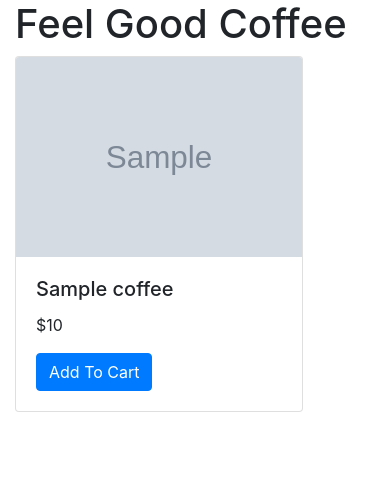
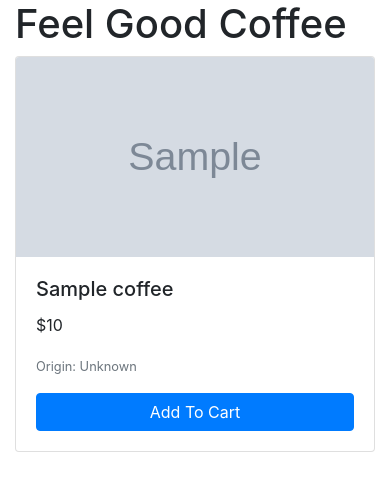
Before and after one commit to tsion1622/Web-App-for-Coffee-Shop, a Django app: template coffee/templates/home.html in a window 390 px wide. Shown: the part 56-547 px from the top of the page. Run offline with Django 5.2, Linux system fonts and the light colour scheme; the template is opened without the code that fills it: most values are stand-ins (such as "Sample title", 1, 10 or a date in 2020); grey boxes marked "Sample" are stand-in pictures.

Commit message:
Enhanced card layout for improved responsiveness and visual appeal using Bootstrap.

```diff
--- a/coffee/templates/home.html
+++ b/coffee/templates/home.html
@@ -5,16 +5,20 @@
 <div class="row">
 
  {% for coffee in coffee %}
- <div class="col">
-    <div class="card" style="width: 18rem;">
+ <div class="col-md-4 mb-4">  <!-- Bootstrap: Increase column size and add margin -->
+    <div class="card h-100">   <!-- Bootstrap: Ensure card takes full height -->
         <img class="card-img-top" src="{{ coffee.image}}" alt="Card image cap" style="width: 100%; height: 200px; object-fit: cover;">
-        <div class="card-body">
+        <div class="card-body d-flex flex-column"> <!-- Bootstrap: Flexbox for button at the bottom -->
             <h5 class="card-title"> {{ coffee.name }}</h5>
           <p class="card-text">${{ coffee.price }}</p>
-       <a href="#" class="btn btn-primary"> Add To Cart</a>
+           <p class="card-text">
+               <small class="text-muted">Origin: {{ coffee.origin | default:'Unknown' }}</small>  <!-- Add origin, default to "Unknown" -->
+           </p>
+       <a href="#" class="btn btn-primary mt-auto"> Add To Cart</a>  <!-- Bootstrap:  mt-auto pushes the button to the bottom -->
         </div>
       </div>
     </div>
 
 {% endfor %}
+</div>
 {% endblock %}
```
